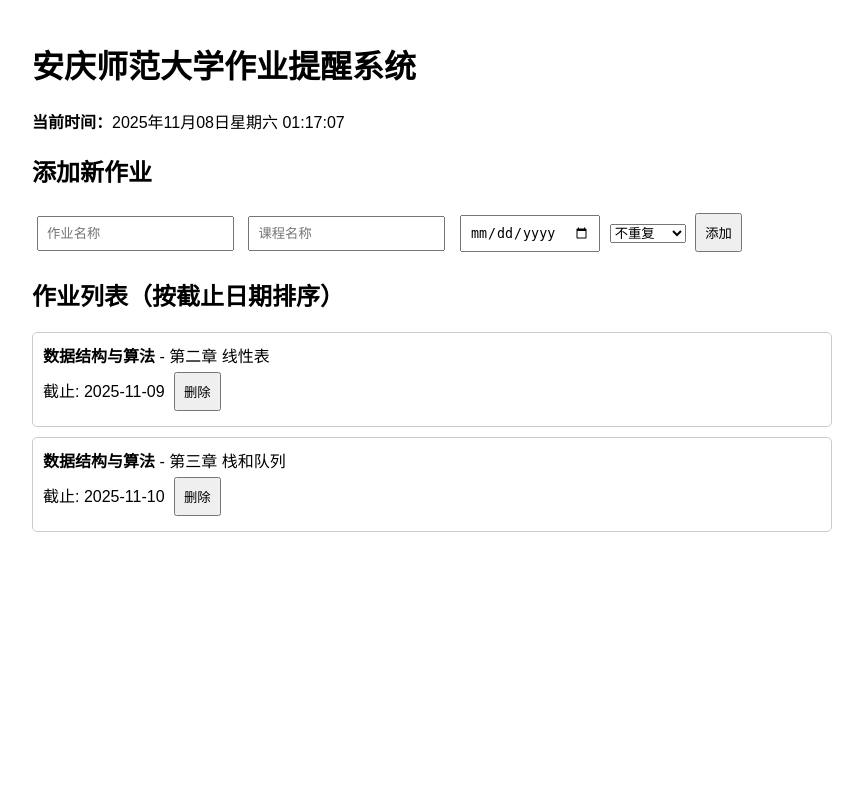
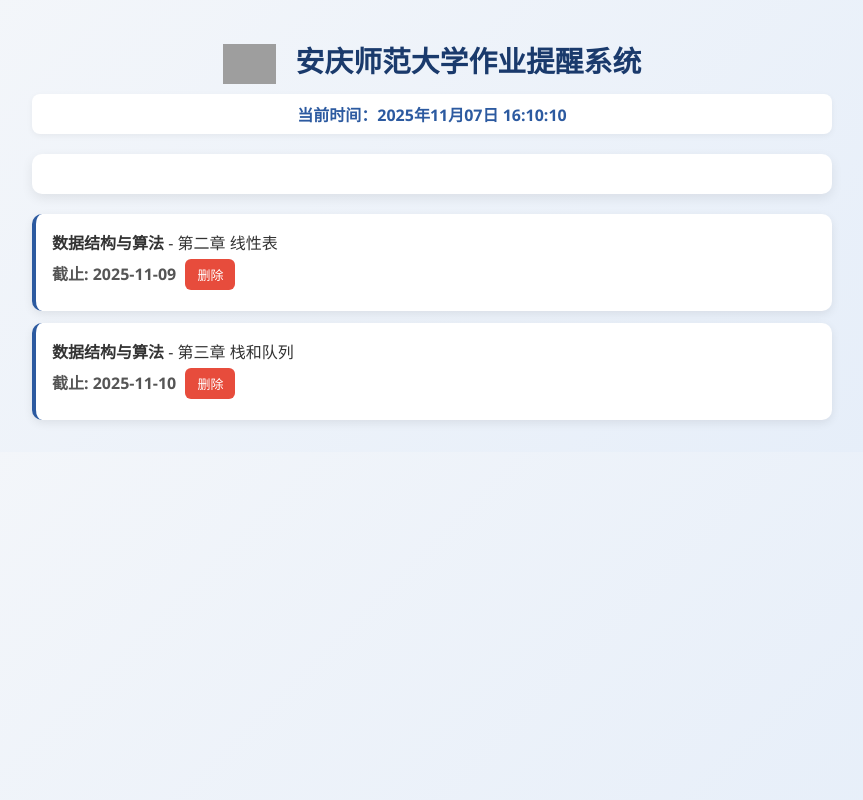
Before and after one commit to wanglei54/Course, a Flask app: page / in a window 1280 px wide. Shown: the whole page, without its empty margins (208-1071 px from the left). Run offline with Flask 3, Linux system fonts and the light colour scheme; grey boxes are pictures that could not be loaded.

Commit message:
🎨 美化前端界面 + 添加校徽

```diff
--- a/app.py
+++ b/app.py
@@ -83,5 +83,11 @@
         return jsonify({"success": True})
     return jsonify({"error": "无效索引"}), 400
 
+
 if __name__ == '__main__':
-    app.run(debug=True, host='0.0.0.0', port=5000)
+    port = int(os.environ.get('PORT', 5000))
+    app.run(host='0.0.0.0', port=port, debug=False)
+
+
+# if __name__ == '__main__':
+#     app.run(debug=True, host='0.0.0.0', port=5000)
--- a/templates/index.html
+++ b/templates/index.html
@@ -4,129 +4,156 @@
     <meta charset="UTF-8">
     <title>安庆师范大学作业提醒系统</title>
     <style>
-        body { font-family: Arial, sans-serif; max-width: 800px; margin: 0 auto; padding: 20px; }
-        .assignment { border: 1px solid #ccc; padding: 10px; margin: 10px 0; border-radius: 5px; }
-        input, button { padding: 8px; margin: 5px; }
-        .form-group { margin: 10px 0; }
+        body {
+            font-family: 'Segoe UI', 'Microsoft YaHei', sans-serif;
+            background: linear-gradient(135deg, #f5f7fa 0%, #e4edf9 100%);
+            max-width: 800px;
+            margin: 0 auto;
+            padding: 20px;
+            color: #333;
+        }
+
+        h1 {
+            text-align: center;
+            color: #1a3a6c;
+            margin-bottom: 10px;
+            font-size: 1.8em;
+        }
+
+        h1 img {
+            height: 40px;
+            vertical-align: middle;
+            margin-right: 12px;
+        }
+
+        #current-time-display {
+            text-align: center;
+            background: #fff;
+            padding: 8px;
+            border-radius: 8px;
+            box-shadow: 0 2px 6px rgba(0,0,0,0.05);
+            margin-bottom: 20px;
+            font-weight: bold;
+            color: #2c5aa0;
+        }
+
+        .form-group {
+            background: white;
+            padding: 20px;
+            border-radius: 10px;
+            box-shadow: 0 4px 12px rgba(0,0,0,0.08);
+            margin: 20px 0;
+        }
+
+        input, select, button {
+            padding: 10px;
+            margin: 5px;
+            border: 1px solid #ccc;
+            border-radius: 6px;
+            font-size: 14px;
+        }
+
+        input:focus, select:focus {
+            outline: none;
+            border-color: #2c5aa0;
+            box-shadow: 0 0 0 2px rgba(44, 90, 160, 0.2);
+        }
+
+        button {
+            background: #2c5aa0;
+            color: white;
+            border: none;
+            cursor: pointer;
+            transition: background 0.3s;
+        }
+
+        button:hover {
+            background: #1a3a6c;
+        }
+
+        button.delete-btn {
+            background: #e74c3c;
+            padding: 6px 12px;
+            font-size: 13px;
+        }
+
+        button.delete-btn:hover {
+            background: #c0392b;
+        }
+
+        .assignment {
+            background: white;
+            padding: 16px;
+            margin: 12px 0;
+            border-radius: 10px;
+            box-shadow: 0 3px 10px rgba(0,0,0,0.08);
+            border-left: 4px solid #2c5aa0;
+            transition: transform 0.2s;
+        }
+
+        .assignment:hover {
+            transform: translateY(-2px);
+            box-shadow: 0 5px 15px rgba(0,0,0,0.1);
+        }
+
+        .assignment .due-date {
+            color: #555;
+            font-weight: bold;
+        }
+
+        .assignment .repeat-tag {
+            color: #2980b9;
+            font-size: 0.9em;
+            margin-left: 8px;
+        }
+
+        @media (max-width: 600px) {
+            body { padding: 15px; }
+            input, select, button {
+                width: 100%;
+                margin: 4px 0;
+                box-sizing: border-box;
+            }
+            .form-group {
+                display: flex;
+                flex-direction: column;
+            }
+        }
     </style>
 </head>
 <body>
-    <h1>安庆师范大学作业提醒系统</h1>
-    <p><strong>当前时间：</strong>{{ current_time }}</p>
 
-    <h2>添加新作业</h2>
+<h1>
+    <img src="https://cn.bing.com/images/search?view=detailV2&ccid=kkE91T27&id=C60707516C88537E8651517A037DFA7F36C1E833&thid=OIP.kkE91T279YpTVh84oXOXqwHaCP&mediaurl=https%3A%2F%2Fts1.tc.mm.bing.net%2Fth%2Fid%2FR-C.92413dd53dbbf58a53561f38a17397ab%3Frik%3DM%252bjBNn%252f6fQN6UQ%26riu%3Dhttp%253a%252f%252fwww.sciencehr.net%252fuploads%252faqsfdx%252flogo.jpg%26ehk%3DpJNXkmJ7ajXd8EXKrR8p5L92vxN2MANQnqncGWr9%252b5I%253d%26risl%3D%26pid%3DImgRaw%26r%3D0&exph=189&expw=624&q=%E5%AE%89%E5%BA%86%E5%B8%88%E8%8C%83%E5%A4%A7%E5%AD%A6%E6%A0%A1%E5%BE%BD&FORM=IRPRST&ck=B76C68318DE3550CB05440128A8B6A39&selectedIndex=0&itb=0&cw=2297&ch=1183&ajaxhist=0&ajaxserp=0" alt="安庆师范大学">
+    安庆师范大学作业提醒系统
+</h1>
+
+<div id="current-time-display">当前时间：{{ current_time }}</div>
+
 <div class="form-group">
-        <input type="text" id="name" placeholder="作业名称" />
-        <input type="text" id="course" placeholder="课程名称" />
-        <input type="date" id="due_date" />
-        <select id="repeat">
-            <option value="none">不重复</option>
-            <option value="weekly">每周重复</option>
-            <option value="monthly">每月重复</option>
-        </select>
-        <button onclick="addAssignment()">添加</button>
+    <!-- 这里添加你的表单元素 -->
 </div>
 
-    <h2>作业列表（按截止日期排序）</h2>
-{% if assignments %}
 {% for a in assignments %}
     <div class="assignment">
         <strong>{{ a.course }}</strong> - {{ a.name }}<br>
+        <span class="due-date" {% if a.is_urgent %}style="color: #e74c3c;"{% endif %}>
             截止: {{ a.due_date }}
+        </span>
         {% if a.repeat_type != "none" %}
-            <span style="color: blue;">[重复: {{ a.repeat_type }}]</span>
+            <span class="repeat-tag">[重复: {{ a.repeat_type }}]</span>
         {% endif %}
-        <button onclick="deleteAssignment({{ loop.index0 }})">删除</button>
+        <button class="delete-btn" onclick="deleteAssignment({{ loop.index0 }})">删除</button>
     </div>
 {% endfor %}
-{% else %}
-    <p>暂无作业。</p>
-{% endif %}
 
 <script>
-    // 实时更新当前时间
-    function updateRealTime() {
-        const now = new Date();
-        const timeString = now.toLocaleString('zh-CN', {
-            year: 'numeric',
-            month: '2-digit',
-            day: '2-digit',
-            hour: '2-digit',
-            minute: '2-digit',
-            second: '2-digit',
-            weekday: 'long'
-        });
-        // 找到“当前时间：”后面的文本节点并更新
-        const timePara = document.querySelector('p');
-        if (timePara && timePara.innerHTML.includes('当前时间：')) {
-            timePara.innerHTML = '<strong>当前时间：</strong>' + timeString;
-        }
-    }
-
-    // 页面加载后启动
-    document.addEventListener('DOMContentLoaded', () => {
-        updateRealTime();
-        setInterval(updateRealTime, 1000);
-    });
-
-    // 原有功能
-    function addAssignment() {
-        const data = {
-            name: document.getElementById('name').value,
-            course: document.getElementById('course').value,
-            due_date: document.getElementById('due_date').value,
-            repeat: document.getElementById('repeat').value
-        };
-        fetch('/api/add', {
-            method: 'POST',
-            headers: {'Content-Type': 'application/json'},
-            body: JSON.stringify(data)
-        }).then(r => r.json()).then(res => {
-            if (res.success) location.reload();
-            else alert('添加失败: ' + (res.error || '未知错误'));
-        });
-    }
-
+    // 示例脚本，用于处理前端交互逻辑，比如删除作业项
     function deleteAssignment(index) {
-        if (!confirm('确定删除？')) return;
-        fetch(`/api/delete/${index}`, { method: 'DELETE' })
-            .then(r => r.json())
-            .then(res => {
-                if (res.success) location.reload();
-                else alert('删除失败');
-            });
+        // 实现删除操作的逻辑
+        console.log('Delete assignment at index:', index);
     }
 </script>
 
-
-
-<!--    <script>-->
-<!--        function addAssignment() {-->
-<!--            const data = {-->
-<!--                name: document.getElementById('name').value,-->
-<!--                course: document.getElementById('course').value,-->
-<!--                due_date: document.getElementById('due_date').value,-->
-<!--                repeat: document.getElementById('repeat').value-->
-<!--            };-->
-<!--            fetch('/api/add', {-->
-<!--                method: 'POST',-->
-<!--                headers: {'Content-Type': 'application/json'},-->
-<!--                body: JSON.stringify(data)-->
-<!--            }).then(r => r.json()).then(res => {-->
-<!--                if (res.success) location.reload();-->
-<!--                else alert('添加失败: ' + (res.error || '未知错误'));-->
-<!--            });-->
-<!--        }-->
-
-<!--        function deleteAssignment(index) {-->
-<!--            if (!confirm('确定删除？')) return;-->
-<!--            fetch(`/api/delete/${index}`, { method: 'DELETE' })-->
-<!--                .then(r => r.json())-->
-<!--                .then(res => {-->
-<!--                    if (res.success) location.reload();-->
-<!--                    else alert('删除失败');-->
-<!--                });-->
-<!--        }-->
-<!--    </script>-->
-<!--</body>-->
-<!--</html>-->
+</body>
+</html>
```
Lines whose indentation alone changed are shown as unchanged.
